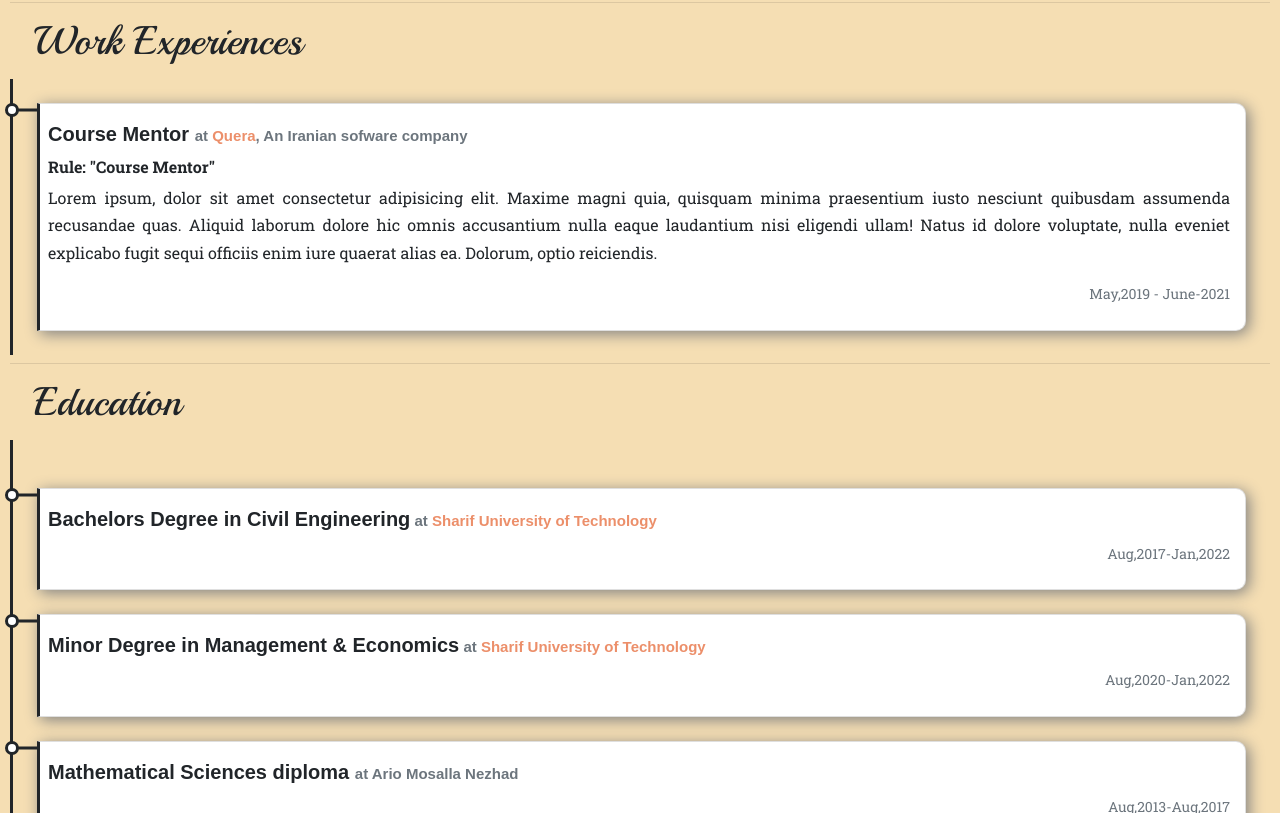
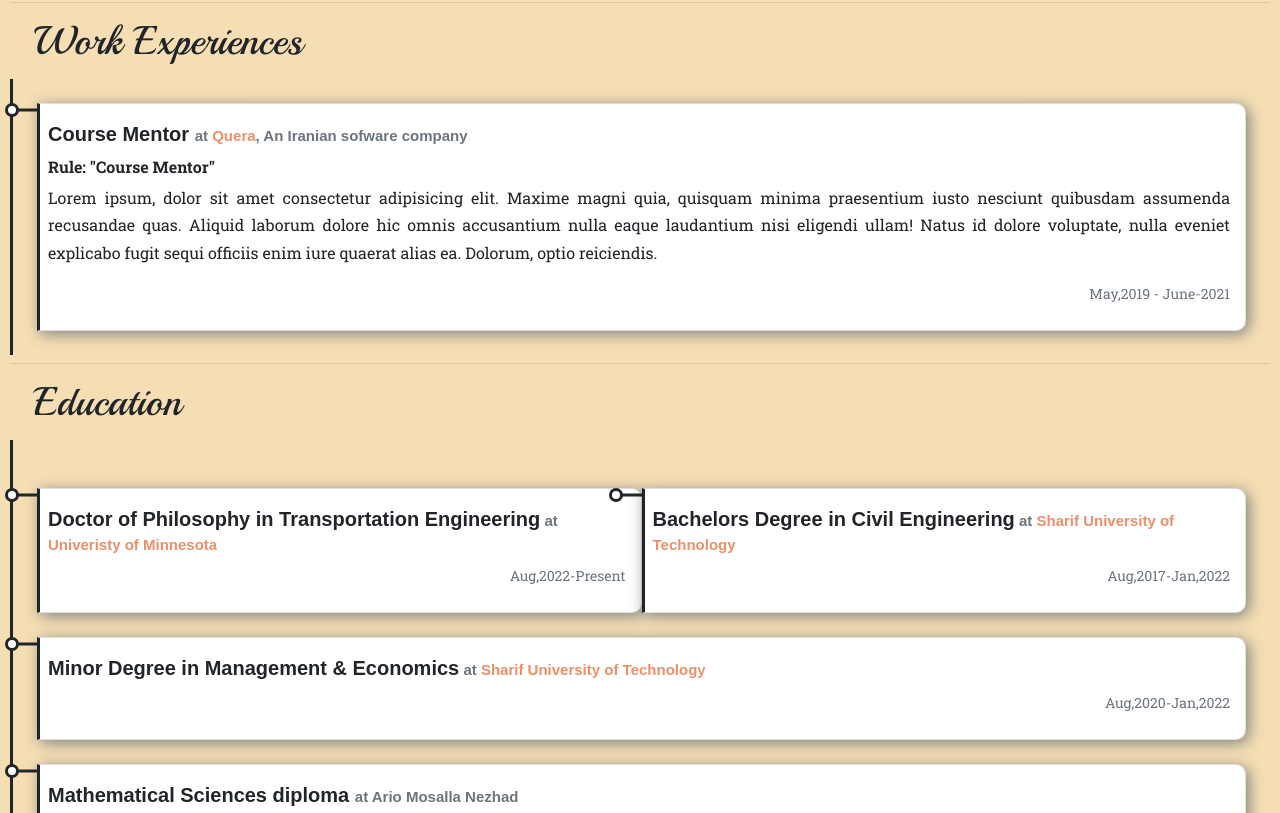
Before and after one commit to AmirHKiani98/amirhkiani98.github.io, a website built with webpack: page index.html in a window 1280 px wide. Shown: the part 3127-3940 px from the top of the page. Built offline with nearby package versions, Linux system fonts and the light colour scheme; files whose address does not match are found by name.

Commit message:
Add UMN to education section

```diff
--- a/index.html
+++ b/index.html
@@ -193,7 +193,7 @@
                                 Studying the impact of policies during Covid-19 pandemic, using Nighttime Light(NTL) data, Transportation Trips, and Transportation GDP(Gross Domestic Product).
                             </p>
                             <p class="experience-timeline text-muted text-right" style="font-size: 14px;">
-                                Apr,2021 - Present
+                                Apr,2021 - Apr,2022
                             </p>
                         </div>
                     </div>
@@ -303,6 +303,17 @@
             <div class="row no-gutters mt-4">
                 <div class="col">
                     <div class="experience pl-2 pb-2">
+                        <h5 style="font-weight: bold;">Doctor of Philosophy in <span style="">Transportation Engineering</span><span
+                                class="text-muted" style="font-size: 15px;"> <span class="text-muted"
+                                    style="font-size: 15px;">at <a
+                                        href="https://cse.umn.edu/cege">Univeristy of Minnesota</a></span></h5>
+                        <p class="experience-timeline text-muted text-right" style="font-size: 14px;">
+                            Aug,2022-Present
+                        </p>
+                    </div>
+                </div>
+                <div class="col">
+                    <div class="experience pl-2 pb-2">
                         <h5 style="font-weight: bold;">Bachelors Degree in <span style="">Civil Engineering</span><span
                                 class="text-muted" style="font-size: 15px;"> <span class="text-muted"
                                     style="font-size: 15px;">at <a
```
